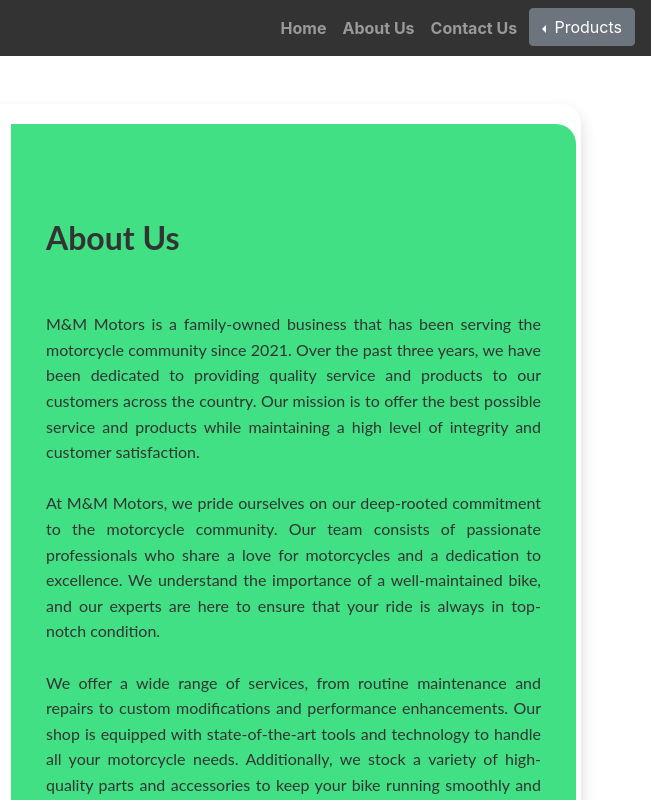
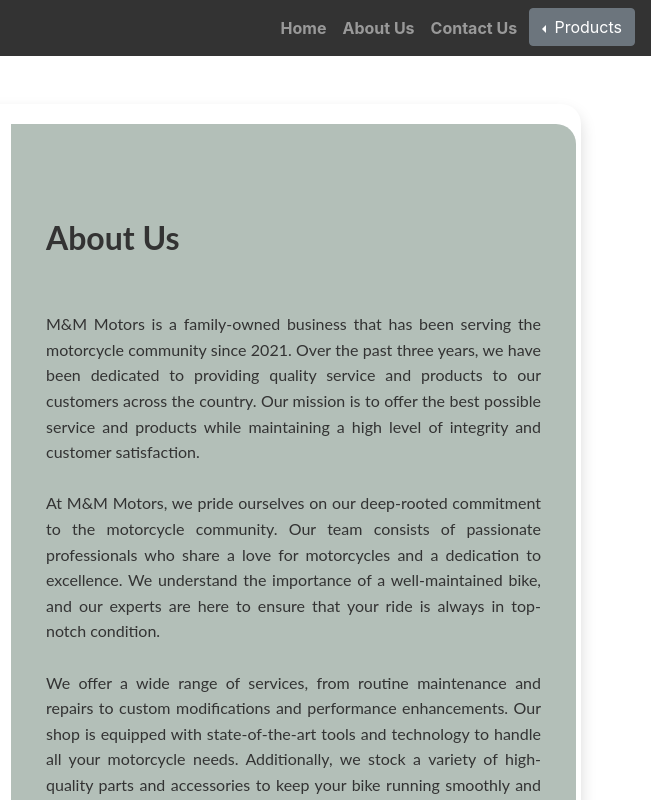
Before and after one commit to Rh4ndon/motors-web-system-project, a plain HTML site: page about.html in a window 1280 px wide. Shown: the top 800 px of the page, 629-1280 px from the left. Drawn offline with nearby package versions, Linux system fonts and the light colour scheme.

Commit message:
update about color

```diff
--- a/css/about.css
+++ b/css/about.css
@@ -15,7 +15,7 @@
 }
 
 .right {
-    background-color: #42e084;
+    background-color: #B3BFB8;
     padding: 20px;
 }
 
```
